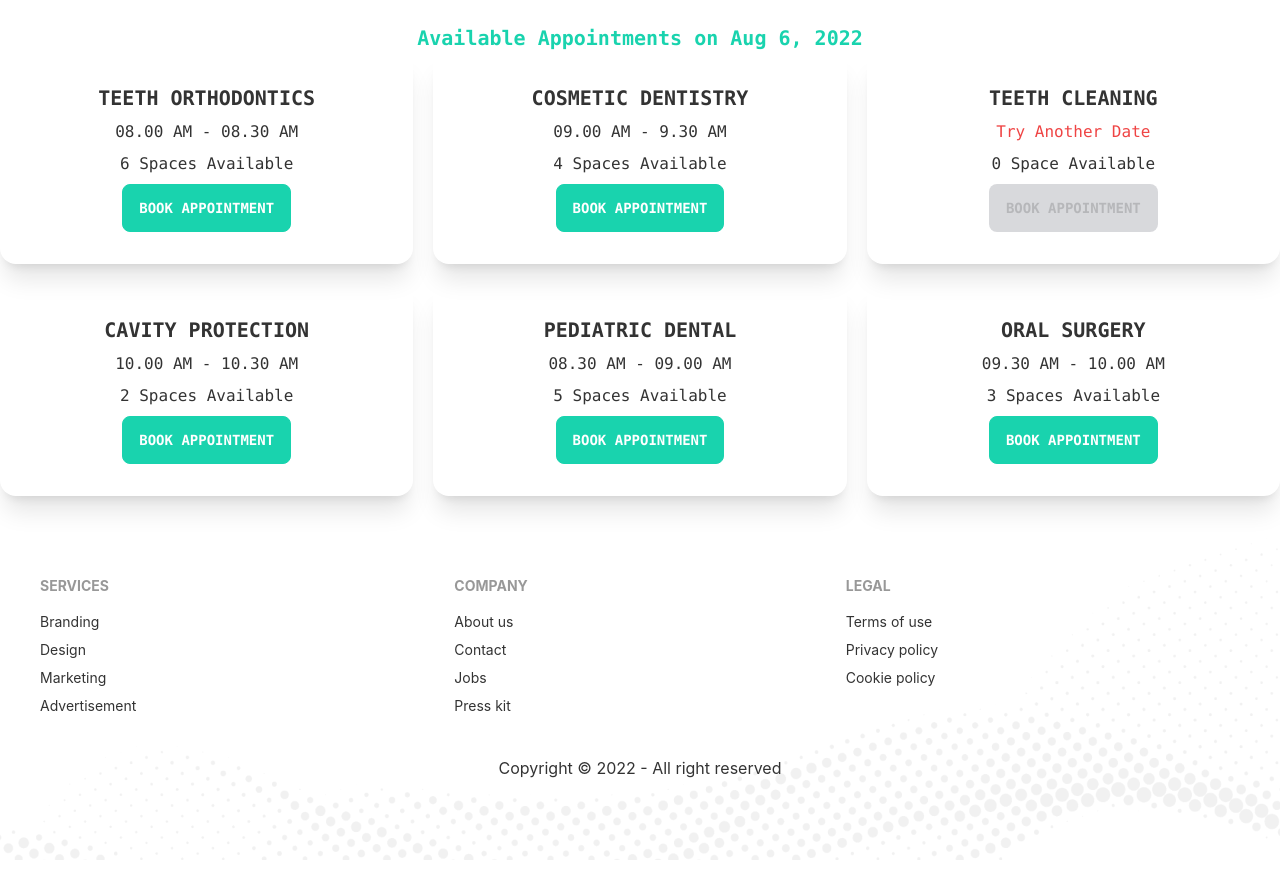
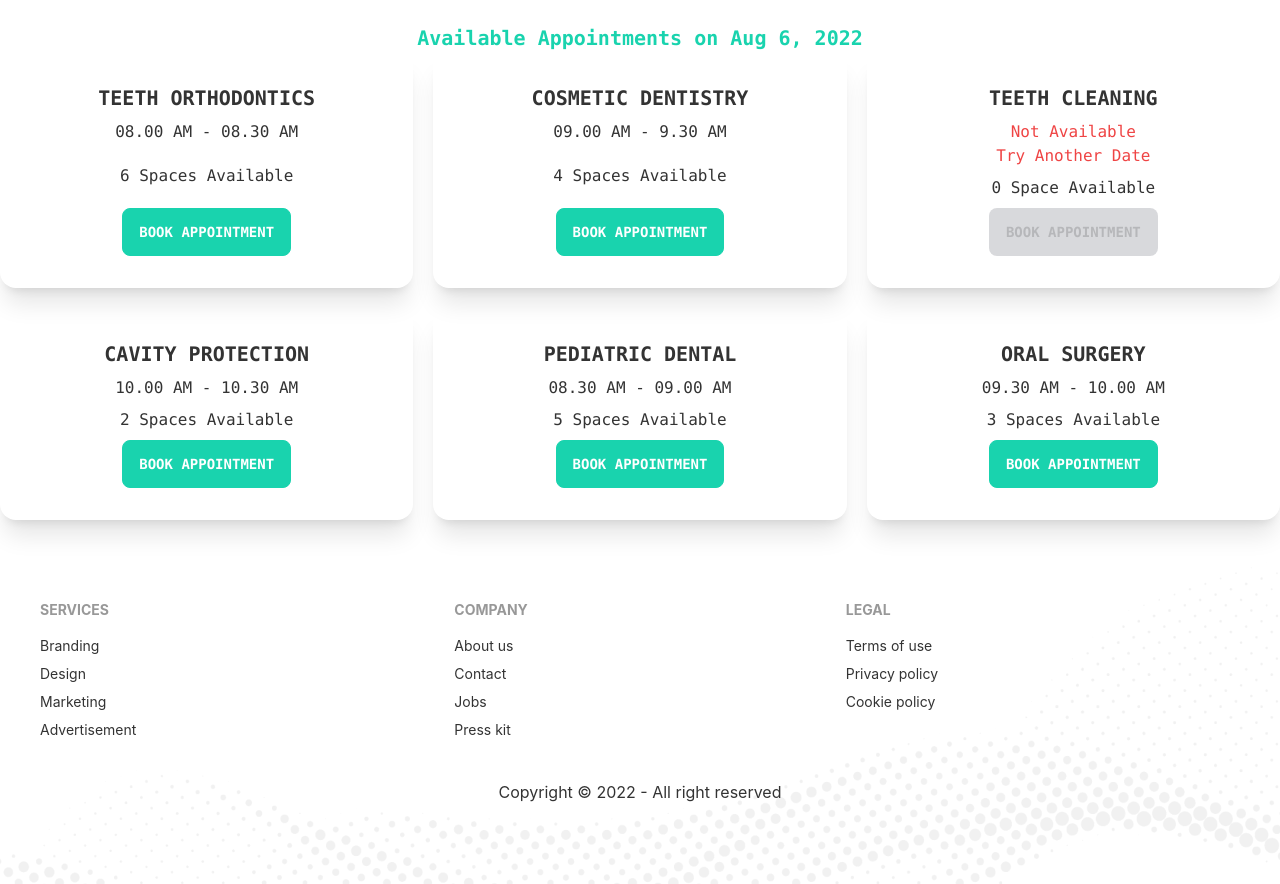
Before and after one commit to Reduwan-Nyx/Doctor-Portal-Client, a React (Create React App) app: page /appointment in a window 1280 px wide. Shown: the part 880-1764 px from the top of the page. Before the commit the page ends 1740 px from the top, so only its background shows below. Built offline with nearby package versions, Linux system fonts and the light colour scheme.

Commit message:
service addedd

```diff
--- a/src/Pages/Appointment/Service.js
+++ b/src/Pages/Appointment/Service.js
@@ -8,7 +8,7 @@ const Service = ({ service }) => {
         <h2 class="text-center uppercase font-bold text-xl font-mono">{name}</h2>
         <p className="font-mono">{
             slots.length > 0 ? <span>{slots[0]}</span>
-            : <span className="text-red-500">Try Another Date</span>
+            : <span className="text-red-500">Not Available <br /> Try Another Date </span>
             }</p>
         <p className="font-mono">{slots.length} {slots.length > 1 ? 'Spaces' : 'Space'} Available</p>
         <div class="card-actions justify-center">
```
